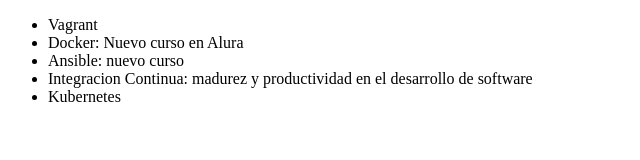
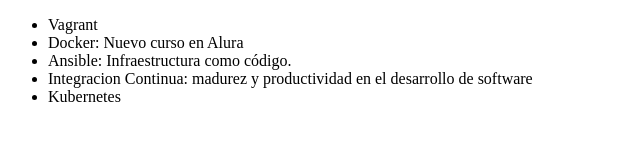
Before and after one commit to Davidct95/ejemplo2, a plain HTML site: page index.html in a window 1280 px wide. Shown: the whole page, without its empty margins (0-640 px from the left). Drawn offline with Linux system fonts and the light colour scheme.

Commit message:
Revert "Mod 16"
This reverts commit 672ddc31569d6c94e83d39ab28e14bb932d432fd.

```diff
--- a/index.html
+++ b/index.html
@@ -8,7 +8,7 @@
         <ul>
             <li>Vagrant</li>
             <li>Docker: Nuevo curso en Alura</li>
-            <li>Ansible: nuevo curso</li>
+            <li>Ansible: Infraestructura como código.</li>
             <li>Integracion Continua: madurez y productividad en el desarrollo de software</li>
             <li>Kubernetes</li>
         </ul>
```
